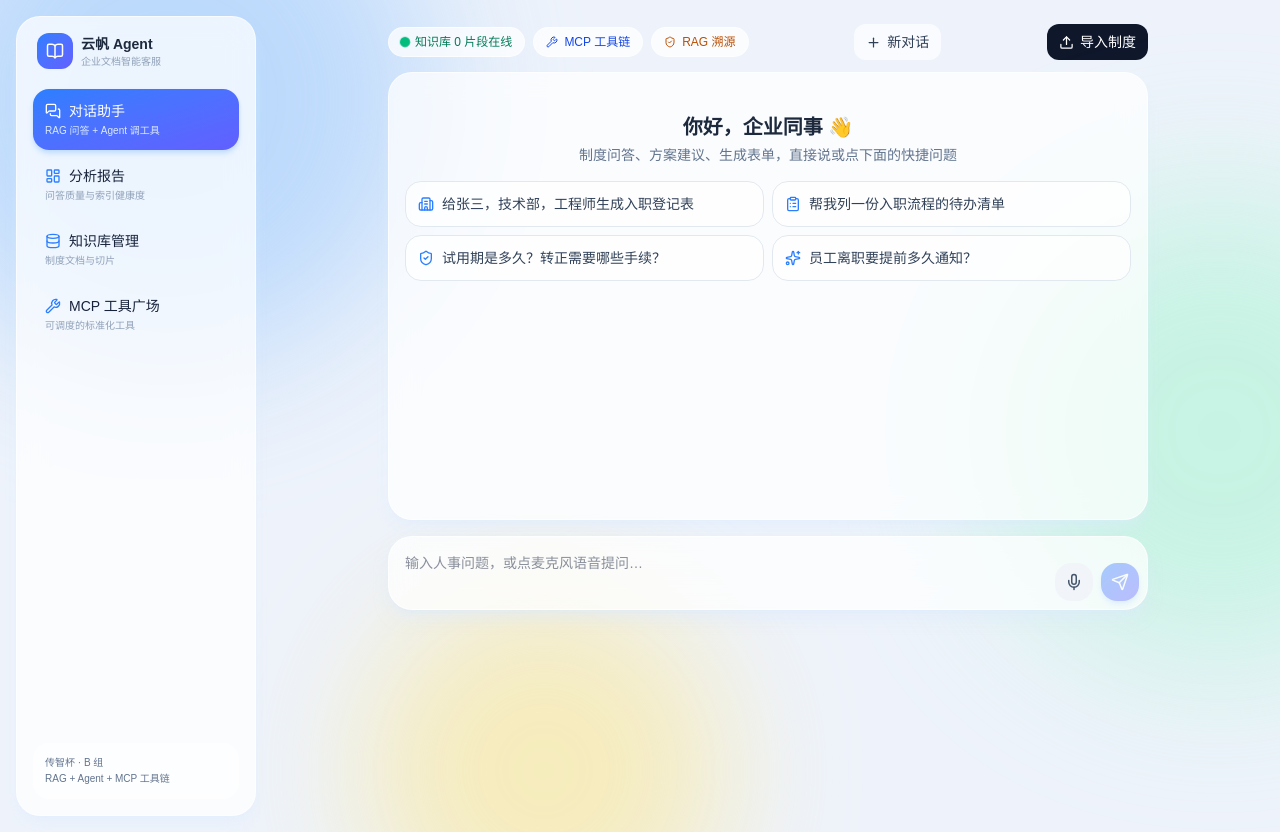
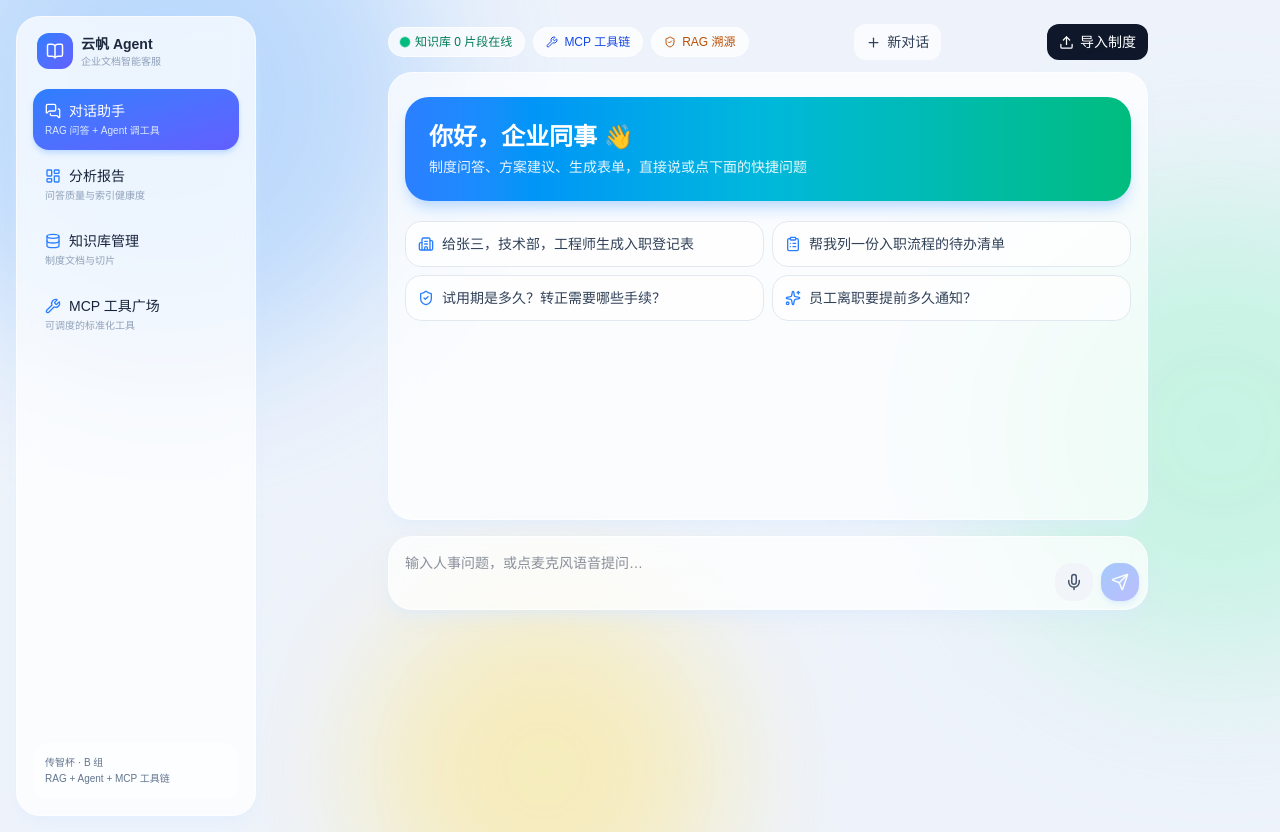
Before and after one commit to meizihao80/yunfan-agent, a Next.js app: page / in a window 1280 px wide. Built offline with nearby package versions, Linux system fonts and the light colour scheme.

Commit message:
style: 对话页欢迎区加渐变横幅

```diff
--- a/src/app/page.tsx
+++ b/src/app/page.tsx
@@ -181,10 +181,10 @@ export default function Page() {
           className="glass h-[56vh] overflow-y-auto rounded-3xl p-4 shadow-lg shadow-blue-100/40"
         >
           {messages.length === 0 && (
-            <div className="mt-6">
-              <div className="mb-4 text-center">
-                <h2 className="text-xl font-bold text-slate-800">你好，企业同事 👋</h2>
-                <p className="mt-1 text-sm text-slate-500">
+            <div className="mt-2">
+              <div className="mb-5 rounded-3xl bg-gradient-to-r from-blue-500 via-cyan-500 to-emerald-500 p-6 text-white shadow-lg shadow-blue-200">
+                <h2 className="text-2xl font-bold">你好，企业同事 👋</h2>
+                <p className="mt-1 text-sm text-white/90">
                   制度问答、方案建议、生成表单，直接说或点下面的快捷问题
                 </p>
               </div>
```
